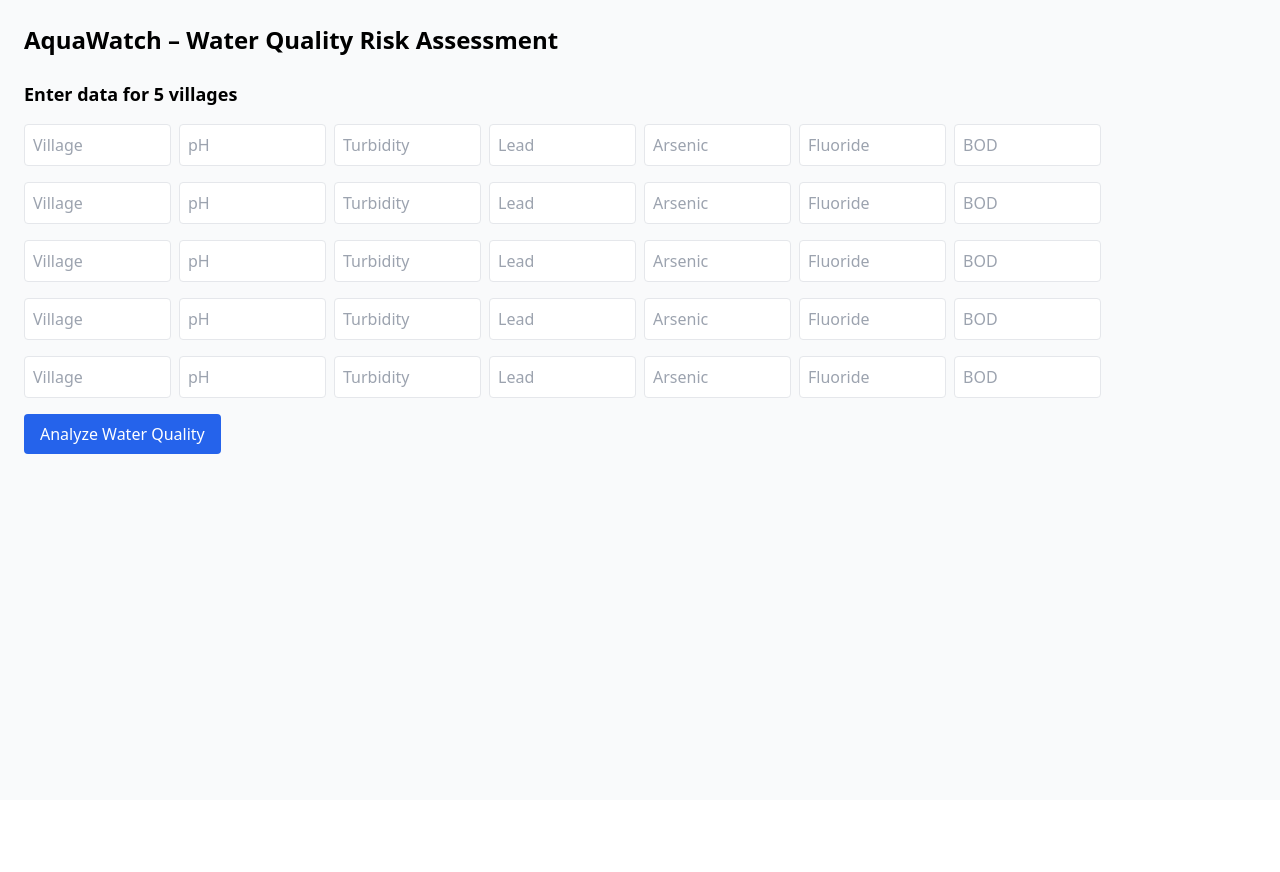
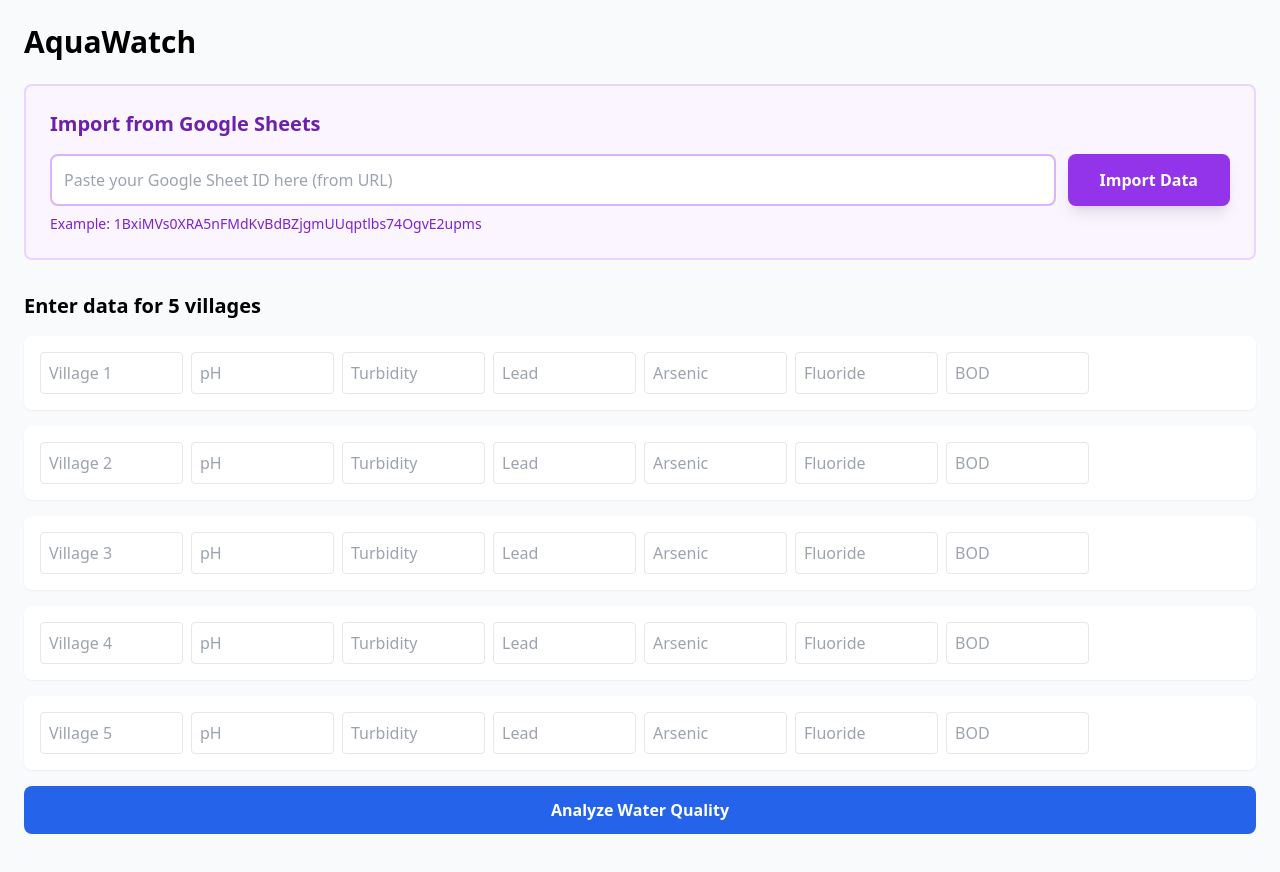
Before and after one commit to shashankmishra21/AquaWatch, a React (Create React App) app in the folder frontend/: page / in a window 1280 px wide. Shown: the top 872 px of the page. Before the commit the page ends 800 px from the top, so only its background shows below. Built offline with nearby package versions, Linux system fonts and the light colour scheme.

Commit message:
import done from google sheets

```diff
--- a/frontend/src/App.js
+++ b/frontend/src/App.js
@@ -1,5 +1,5 @@
 import React, { useState } from "react";
-import { analyzeWater } from "./api";
+import { analyzeWater, fetchFromSheet } from "./api";
 
 const initialVillages = Array(5).fill({
   village: "",
@@ -14,6 +14,7 @@
 export default function App() {
   const [villages, setVillages] = useState(initialVillages);
   const [results, setResults] = useState(null);
+  const [sheetId, setSheetId] = useState("");
 
   const handleChange = (index, field, value) => {
     const newVillages = [...villages];
@@ -40,6 +41,16 @@
     }
   };
 
+  const handleGoogleSheet = async () => {
+    try {
+      const res = await fetchFromSheet(sheetId);
+      setVillages(res.data.villages);
+    } catch (err) {
+      console.error(err);
+      alert("Invalid Sheet ID or connection error");
+    }
+  };
+
   const getRiskColor = (risk) => {
     if (risk === "safe") return "bg-green-100 text-green-800";
     if (risk === "warning") return "bg-yellow-100 text-yellow-800";
@@ -49,90 +60,64 @@
 
   return (
     <div className="min-h-screen bg-gray-50 p-6">
-      <h1 className="text-2xl font-bold mb-6">AquaWatch – Water Quality Risk Assessment</h1>
+      <h1 className="text-3xl font-bold mb-6">AquaWatch</h1>
 
+      <div className="bg-purple-50 p-6 rounded-lg border-2 border-purple-200 mb-8">
+        <h2 className="text-xl font-bold mb-4 text-purple-800">Import from Google Sheets</h2>
+        <div className="flex gap-3">
+          <input
+            type="text"
+            placeholder="Paste your Google Sheet ID here (from URL)"
+            value={sheetId}
+            onChange={(e) => setSheetId(e.target.value)}
+            className="flex-1 p-3 border-2 border-purple-300 rounded-lg focus:ring-4 focus:ring-purple-100 focus:border-purple-500"
+          />
+          <button
+            onClick={handleGoogleSheet}
+            className="px-8 py-3 bg-purple-600 text-white font-bold rounded-lg hover:bg-purple-700 shadow-lg"
+          >
+            Import Data
+          </button>
+        </div>
+        <p className="text-sm text-purple-700 mt-2">
+          Example: 1BxiMVs0XRA5nFMdKvBdBZjgmUUqptlbs74OgvE2upms
+        </p>
+      </div>
+
+      {/* Rest of your form stays the same */}
       <form onSubmit={handleSubmit} className="space-y-4 mb-8">
-        <h2 className="text-lg font-semibold">Enter data for 5 villages</h2>
+        <h2 className="text-xl font-semibold">Enter data for 5 villages</h2>
         {villages.map((v, i) => (
-          <div key={i} className="grid grid-cols-8 gap-2 items-center">
-            <input
-              type="text"
-              placeholder="Village"
-              value={v.village}
-              onChange={(e) => handleChange(i, "village", e.target.value)}
-              className="col-span-1 p-2 border rounded"
-            />
-            <input
-              type="number"
-              placeholder="pH"
-              value={v.pH}
-              onChange={(e) => handleChange(i, "pH", e.target.value)}
-              className="col-span-1 p-2 border rounded"
-            />
-            <input
-              type="number"
-              placeholder="Turbidity"
-              value={v.turbidity}
-              onChange={(e) => handleChange(i, "turbidity", e.target.value)}
-              className="col-span-1 p-2 border rounded"
-            />
-            <input
-              type="number"
-              placeholder="Lead"
-              value={v.lead}
-              onChange={(e) => handleChange(i, "lead", e.target.value)}
-              className="col-span-1 p-2 border rounded"
-            />
-            <input
-              type="number"
-              placeholder="Arsenic"
-              value={v.arsenic}
-              onChange={(e) => handleChange(i, "arsenic", e.target.value)}
-              className="col-span-1 p-2 border rounded"
-            />
-            <input
-              type="number"
-              placeholder="Fluoride"
-              value={v.fluoride}
-              onChange={(e) => handleChange(i, "fluoride", e.target.value)}
-              className="col-span-1 p-2 border rounded"
-            />
-            <input
-              type="number"
-              placeholder="BOD"
-              value={v.bod}
-              onChange={(e) => handleChange(i, "bod", e.target.value)}
-              className="col-span-1 p-2 border rounded"
-            />
+          <div key={i} className="grid grid-cols-8 gap-2 items-center bg-white p-4 rounded-lg shadow-sm">
+            <input type="text" placeholder={`Village ${i+1}`} value={v.village} onChange={(e) => handleChange(i, "village", e.target.value)} className="col-span-1 p-2 border rounded" />
+            <input type="number" step="any" placeholder="pH" value={v.pH} onChange={(e) => handleChange(i, "pH", e.target.value)} className="col-span-1 p-2 border rounded" />
+            <input type="number" step="any" placeholder="Turbidity" value={v.turbidity} onChange={(e) => handleChange(i, "turbidity", e.target.value)} className="col-span-1 p-2 border rounded" />
+            <input type="number" step="any" placeholder="Lead" value={v.lead} onChange={(e) => handleChange(i, "lead", e.target.value)} className="col-span-1 p-2 border rounded" />
+            <input type="number" step="any" placeholder="Arsenic" value={v.arsenic} onChange={(e) => handleChange(i, "arsenic", e.target.value)} className="col-span-1 p-2 border rounded" />
+            <input type="number" step="any" placeholder="Fluoride" value={v.fluoride} onChange={(e) => handleChange(i, "fluoride", e.target.value)} className="col-span-1 p-2 border rounded" />
+            <input type="number" step="any" placeholder="BOD" value={v.bod} onChange={(e) => handleChange(i, "bod", e.target.value)} className="col-span-1 p-2 border rounded" />
           </div>
         ))}
-        <button
-          type="submit"
-          className="px-4 py-2 bg-blue-600 text-white rounded hover:bg-blue-700"
-        >
+        <button type="submit" className="w-full px-6 py-3 bg-blue-600 text-white font-bold rounded-lg hover:bg-blue-700">
           Analyze Water Quality
         </button>
       </form>
 
       {results && (
         <div>
-          <h2 className="text-lg font-semibold mb-4">Risk Assessment Results</h2>
-          <div className="grid grid-cols-1 md:grid-cols-2 lg:grid-cols-3 gap-4">
+          <h2 className="text-2xl font-bold mb-6">Risk Assessment Results</h2>
+          <div className="grid grid-cols-1 md:grid-cols-2 lg:grid-cols-3 gap-6">
             {results.map((r, i) => (
-              <div key={i} className="border rounded p-4 shadow-sm">
-                <h3 className="font-bold">{r.village}</h3>
-                <p>WQI: {r.wqi}</p>
-                <p>HPI: {r.hpi}</p>
-                <span
-                  className={`inline-block px-2 py-1 rounded text-xs font-medium ${getRiskColor(r.risk_level)}`}
-                >
-                  {r.risk_level.replace("_", " ")}
+              <div key={i} className="border rounded-lg p-6 shadow-lg bg-white">
+                <h3 className="font-bold text-xl mb-3">{r.village}</h3>
+                <p className="text-lg"><strong>WQI:</strong> {r.wqi}</p>
+                <p className="text-lg"><strong>HPI:</strong> {r.hpi}</p>
+                <span className={`px-4 py-2 rounded-full text-sm font-bold mt-3 inline-block ${getRiskColor(r.risk_level)}`}>
+                  {r.risk_level.replace("_", " ").toUpperCase()}
                 </span>
-                <ul className="mt-2 text-sm">
-                  {r.alerts.map((a, j) => (
-                    <li key={j} className="text-red-600">{a}</li>
-                  ))}
-                </ul>
+                {r.alerts.map((alert, j) => (
+                  <p key={j} className="text-red-600 mt-2 text-sm">{alert}</p>
+                ))}
               </div>
             ))}
           </div>
```
